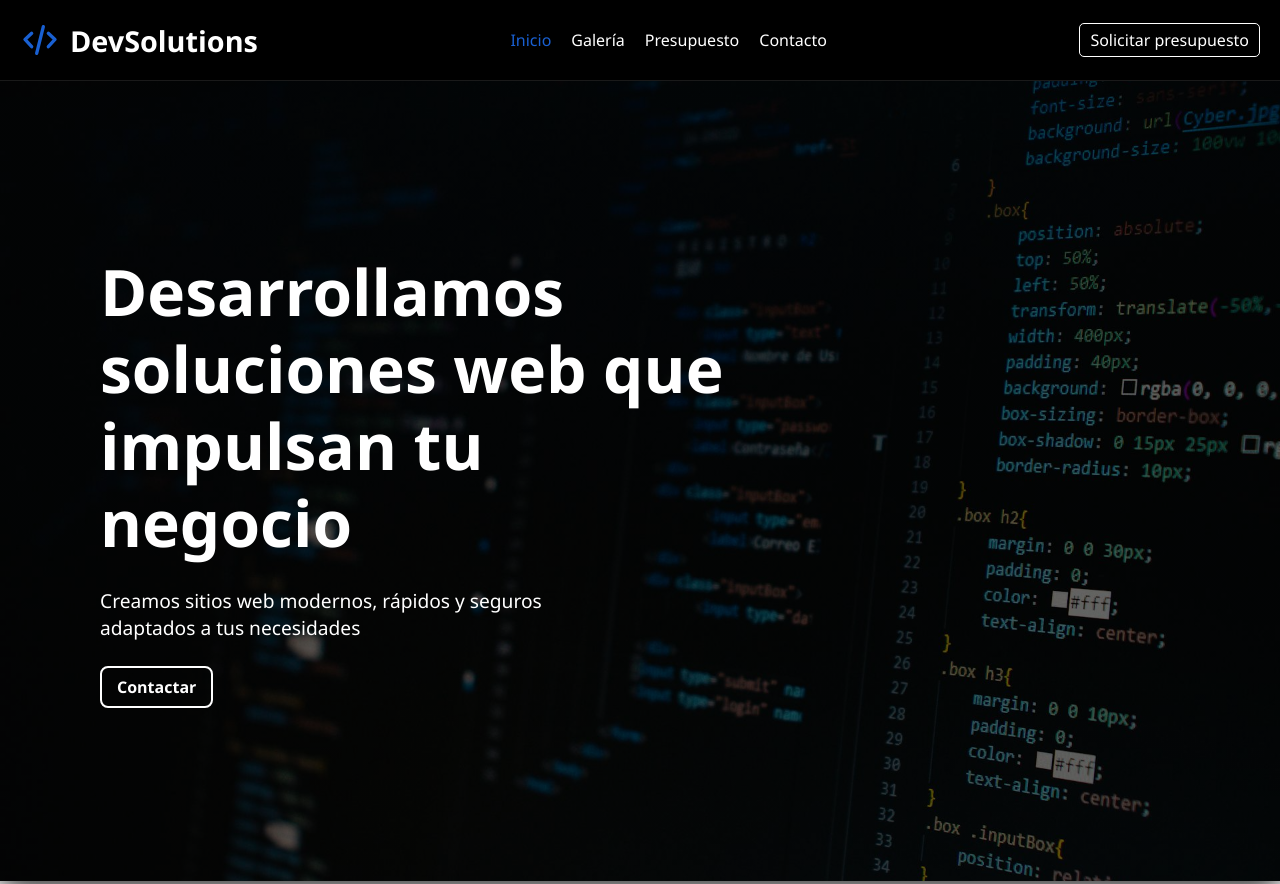
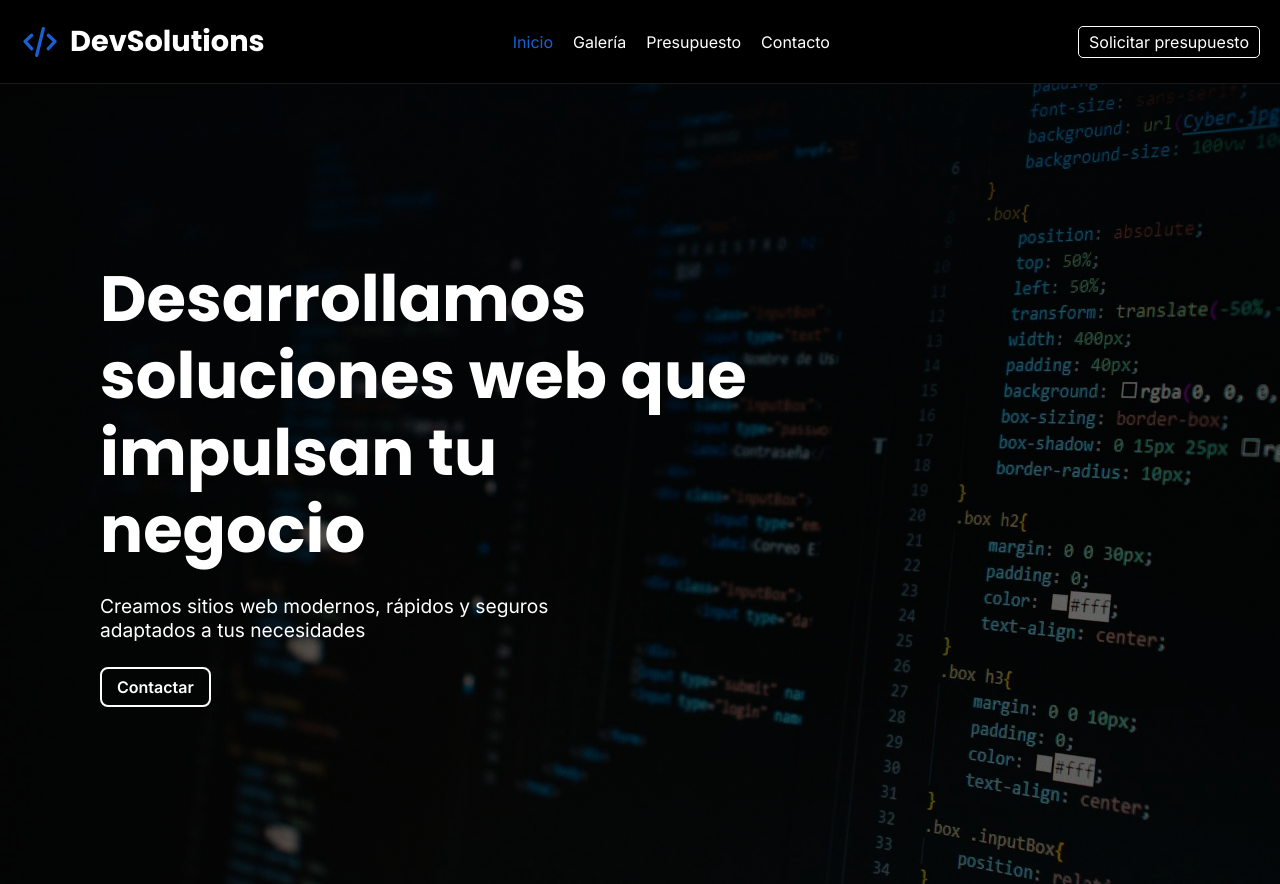
Before and after one commit to JoseRomero-Dev/Trabajo-final-JavaScript, a plain HTML site: page index.html in a window 1280 px wide. Shown: the top 884 px of the page. Drawn offline with Linux system fonts and the light colour scheme.

Commit message:
Update
Cambio de fuentes

```diff
--- a/css/styles.css
+++ b/css/styles.css
@@ -1,3 +1,5 @@
+@import url('https://fonts.googleapis.com/css2?family=Inter:wght@300;400;500;600&family=Poppins:wght@500;600;700&display=swap');
+
 /*Variables*/
 :root {
     --background-color-primary: #000000;
@@ -24,8 +26,10 @@ body {
     min-height: 100vh;
     display: grid;
     grid-template-rows: auto 1fr auto;
-    font-family: 'Segoe UI', Tahoma, Geneva, Verdana, sans-serif;
-
+    font-family: 'Inter', sans-serif;
+}
+h1,h2,h3,h4{
+    font-family: 'Poppins', sans-serif;
 }
 
 /*NAVBAR*/
--- a/index.html
+++ b/index.html
@@ -15,7 +15,7 @@
     <header>
         <nav>
             <a href="index.html" class="logo">
-                <img src="./assets/iconos/code-svgrepo-com.svg" alt="Logo empresa">
+                <img src="./assets/iconos/code-svgrepo-com.svg" alt="Logo empresa" width="150" height="150">
                 <h1>DevSolutions</h1>
             </a>
             <!--Menu hamburguesa-->
@@ -23,7 +23,7 @@
                 <img src="./assets/iconos/icono_menu.svg" alt="Menu" width="28" height="28">
             </button>
             <!--Menú de navegación-->
-            <div class="nav-links" id="nav-links"> <!--implementar cargar dinamicamente-->
+            <div class="nav-links" id="nav-links">
                 <a class="active" href="index.html">Inicio</a>
                 <a href="./views/galeria.html">Galería</a>
                 <a href="./views/presupuesto.html">Presupuesto</a>
```
Also changed, not shown: assets/iconos/moon-svgrepo-com.svg (deleted), assets/iconos/sun-2-svgrepo-com.svg (deleted).
